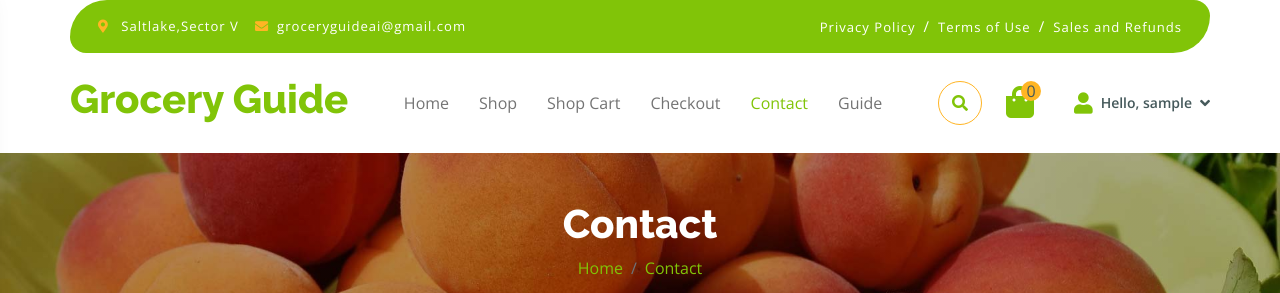
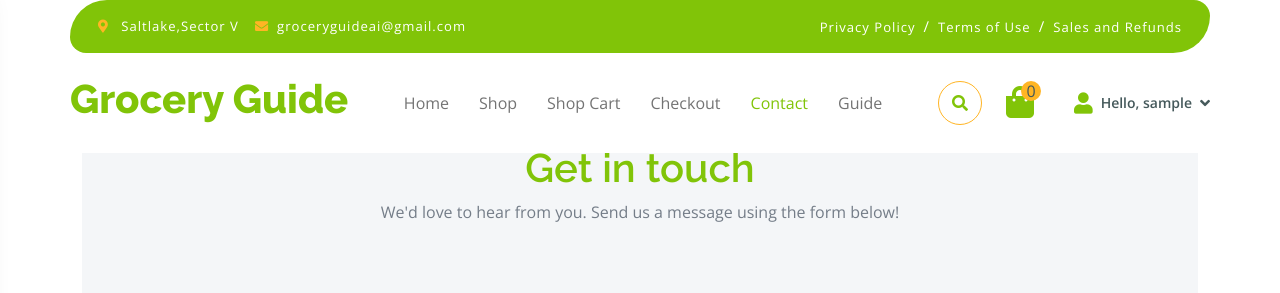
Before and after one commit to Ankita-Paul-niki/Grocery-Guide-Live, a Django app: page /contact/ in a window 1280 px wide. Shown: the top 293 px of the page. Run offline with Django 5.2, Linux system fonts and the light colour scheme; the visitor is signed in with stand-in values (Sample User, id 1); data that the repository does not hold is empty; some libraries are stand-ins or nearby versions.

Commit message:
Remove single page header from contact.html
Removed the single page header section from the contact template.

```diff
--- a/core/templates/contact.html
+++ b/core/templates/contact.html
@@ -170,16 +170,6 @@
 <!-- Modal Search End -->
 
 
-
-        <!-- Single Page Header start -->
-        <div class="container-fluid page-header py-5">
-            <h1 class="text-center text-white display-6">Contact</h1>
-            <ol class="breadcrumb justify-content-center mb-0">
-                <li class="breadcrumb-item"><a href="{% url 'home' %}">Home</a></li>
-                <li class="breadcrumb-item active text-white"><a href="{% url 'contact' %}">Contact</a></li>
-            </ol>
-        </div>
-        <!-- Single Page Header End -->
 
 
         <!-- Contact Start -->
```
